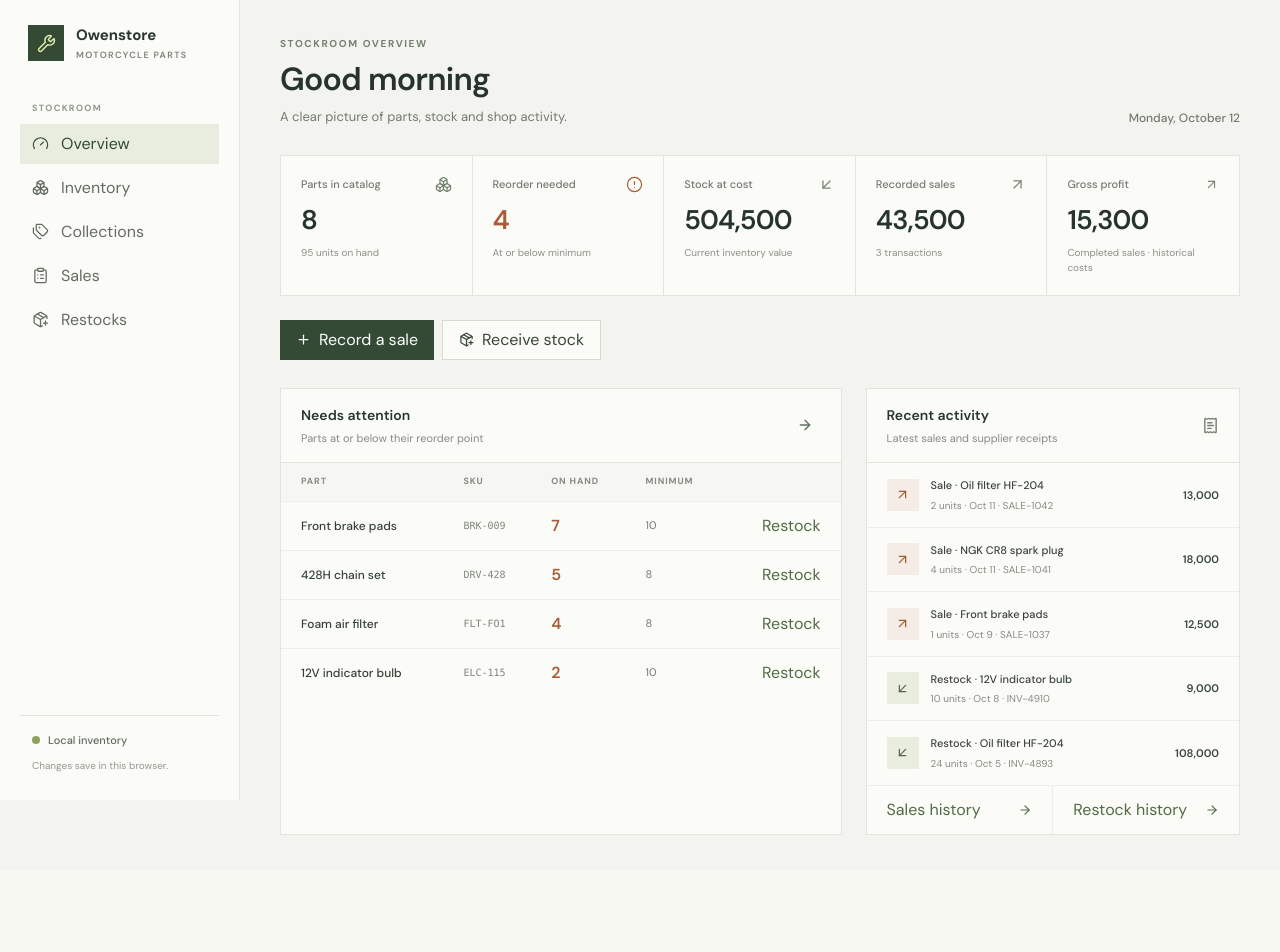
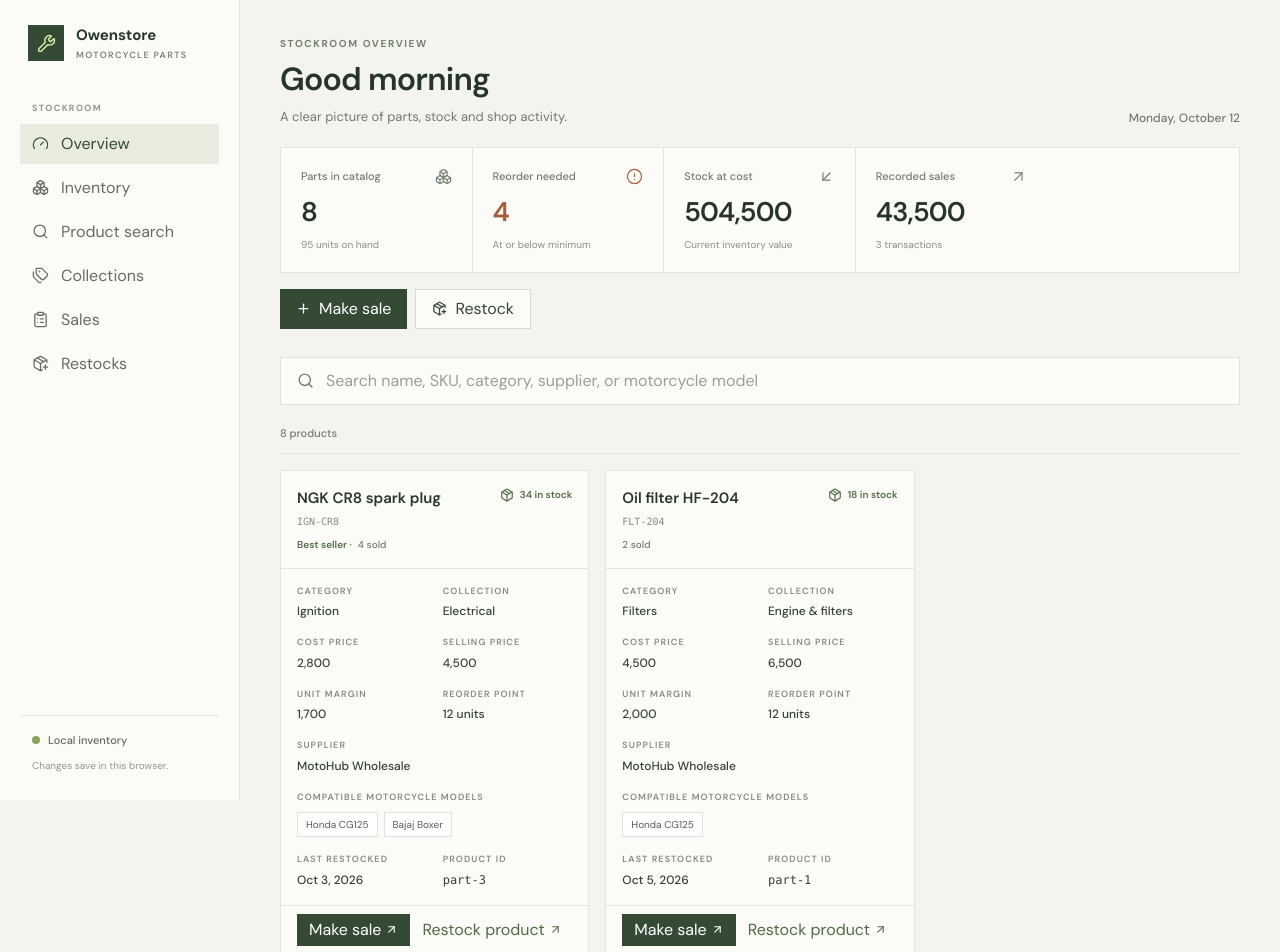
Before and after one commit to Nellyojay/owenstore, a React (Vite) app: page / in a window 1280 px wide. Shown: the top 952 px of the page. Before the commit the page ends 871 px from the top, so only its background shows below. Built offline with nearby package versions, Linux system fonts and the light colour scheme.

Commit message:
feat: add product search functionality

```diff
--- a/src/app/components/header.tsx
+++ b/src/app/components/header.tsx
@@ -1,10 +1,11 @@
-import { Boxes, ClipboardList, Gauge, Menu, PackagePlus, Tags, Wrench, X } from 'lucide-react'
+import { Boxes, ClipboardList, Gauge, Menu, PackagePlus, Search, Tags, Wrench, X } from 'lucide-react'
 import { useState } from 'react'
 import { Link, NavLink } from 'react-router-dom'
 
 const navigation = [
   { to: '/', label: 'Overview', icon: Gauge, end: true },
   { to: '/inventory', label: 'Inventory', icon: Boxes },
+  { to: '/products', label: 'Product search', icon: Search },
   { to: '/collections', label: 'Collections', icon: Tags },
   { to: '/sales', label: 'Sales', icon: ClipboardList },
   { to: '/restocks', label: 'Restocks', icon: PackagePlus },
--- a/src/app/pages/landing-page.tsx
+++ b/src/app/pages/landing-page.tsx
@@ -1,5 +1,6 @@
 import { ArrowDownLeft, ArrowRight, ArrowUpRight, Boxes, CircleAlert, PackagePlus, Plus, ReceiptText } from 'lucide-react'
 import { Link, useOutletContext } from 'react-router-dom'
+import { ProductSearchSection } from './product-search-page'
 import type { AppOutletContext } from '../types'
 
 const formatAmount = (amount: number) => new Intl.NumberFormat('en-US', { maximumFractionDigits: 0 }).format(amount)
@@ -7,7 +8,7 @@ const formatDate = (date: string) => new Intl.DateTimeFormat('en', { month: 'sho
 const todayLabel = new Intl.DateTimeFormat('en', { weekday: 'long', month: 'long', day: 'numeric' }).format(new Date())
 
 export function LandingPage() {
-  const { inventory, restocks, sales, profit } = useOutletContext<AppOutletContext>()
+  const { inventory, restocks, sales } = useOutletContext<AppOutletContext>()
   const lowStockItems = inventory.filter((item) => item.stock <= item.reorderPoint)
   const unitsOnHand = inventory.reduce((total, item) => total + item.stock, 0)
   const stockValue = inventory.reduce((total, item) => total + item.stock * item.unitCost, 0)
@@ -22,11 +23,11 @@ export function LandingPage() {
     { label: 'Reorder needed', value: lowStockItems.length, note: 'At or below minimum', icon: CircleAlert, alert: lowStockItems.length > 0 },
     { label: 'Stock at cost', value: formatAmount(stockValue), note: 'Current inventory value', icon: ArrowDownLeft },
     { label: 'Recorded sales', value: formatAmount(salesValue), note: `${sales.length} transactions`, icon: ArrowUpRight },
-    { label: 'Gross profit', value: formatAmount(profit), note: 'Completed sales · historical costs', icon: ArrowUpRight },
   ]
 
   return (
     <main className="mx-auto max-w-360 px-4 py-7 sm:px-7 sm:py-9 lg:px-10">
+      <section className="flex min-h-full flex-col justify-center sm:min-h-[calc(100svh-8rem)] lg:min-h-0">
         <div className="flex flex-wrap items-end justify-between gap-4">
           <div>
             <p className="text-[10px] font-bold uppercase tracking-[0.16em] text-[#75816f]">Stockroom overview</p>
@@ -36,9 +37,9 @@ export function LandingPage() {
           <p className="text-[12px] font-medium text-[#737a70]">{todayLabel}</p>
         </div>
 
-      <section aria-label="Shop summary" className="mt-7 grid border border-[#e2e5dc] bg-[#fbfcf8] sm:grid-cols-2 xl:grid-cols-5">
+        <section aria-label="Shop summary" className="mt-5 grid grid-cols-2 border border-[#e2e5dc] bg-[#fbfcf8] xl:grid-cols-5">
           {metrics.map(({ label, value, note, icon: Icon, alert }) => (
-          <div key={label} className="flex min-h-29 items-start justify-between border-b border-[#e2e5dc] p-4 last:border-b-0 sm:p-5 xl:border-b-0 xl:border-r xl:last:border-r-0">
+            <div key={label} className="flex min-h-24 items-start justify-between border-b border-[#e2e5dc] p-3 odd:border-r last:border-b-0 sm:min-h-29 sm:p-5 xl:border-b-0 xl:border-r xl:last:border-r-0">
               <div>
                 <p className="text-[11px] font-medium text-[#737a70]">{label}</p>
                 <p className={`mt-2 text-[27px] font-semibold tabular-nums tracking-[-0.03em] ${alert ? 'text-[#a85c39]' : 'text-[#26342b]'}`}>{value}</p>
@@ -49,10 +50,13 @@ export function LandingPage() {
           ))}
         </section>
 
-      <div className="mt-6 flex flex-wrap items-center gap-2">
-        <Link to="/sales" className="inline-flex h-10 items-center gap-2 bg-[#344a35] px-4 text-[12px] font-semibold text-white transition-colors hover:bg-[#293c2b]"><Plus size={15} /> Record a sale</Link>
-        <Link to="/restocks" className="inline-flex h-10 items-center gap-2 border border-[#d6dbd0] bg-[#fbfcf8] px-4 text-[12px] font-semibold text-[#39463a] transition-colors hover:bg-[#eef1e9]"><PackagePlus size={15} /> Receive stock</Link>
+        <div className="mt-4 flex flex-wrap items-center gap-2">
+          <Link to="/sales" className="inline-flex h-10 items-center gap-2 bg-[#344a35] px-4 text-[12px] font-semibold text-white transition-colors hover:bg-[#293c2b]"><Plus size={15} /> Make sale</Link>
+          <Link to="/restocks" className="inline-flex h-10 items-center gap-2 border border-[#d6dbd0] bg-[#fbfcf8] px-4 text-[12px] font-semibold text-[#39463a] transition-colors hover:bg-[#eef1e9]"><PackagePlus size={15} /> Restock</Link>
         </div>
+      </section>
+
+      <ProductSearchSection />
 
       <div className="mt-7 grid gap-6 xl:grid-cols-[1.2fr_0.8fr]">
         <section className="min-w-0 border border-[#e2e5dc] bg-[#fbfcf8]">
--- /dev/null
+++ b/src/app/pages/product-search-page.tsx
@@ -0,0 +1,185 @@
+import { ArrowUpRight, CircleAlert, Package, Search, X } from 'lucide-react'
+import { useState } from 'react'
+import { Link } from 'react-router-dom'
+import { store } from '../../data/store'
+import { formatAmount, formatDate } from '../constants/format'
+
+const detailLabel = 'text-[9px] font-semibold uppercase tracking-[0.12em] text-[#858b82]'
+const detailValue = 'mt-1 text-[12px] font-medium text-[#344137]'
+
+export function ProductSearchSection() {
+  const [query, setQuery] = useState('')
+  const normalizedQuery = query.trim().toLowerCase()
+  const soldQuantities = new Map<string, number>()
+
+  for (const sale of store.sales) {
+    if (sale.status !== 'completed') continue
+
+    for (const item of sale.items) {
+      soldQuantities.set(item.productId, (soldQuantities.get(item.productId) ?? 0) + item.quantity)
+    }
+  }
+
+  const products = store.products
+    .map((product) => ({ product, quantitySold: soldQuantities.get(product.id) ?? 0 }))
+    .filter(({ product }) => {
+      const category = store.categories.find((entry) => entry.id === product.categoryId)?.name ?? ''
+      const searchableContent = [
+        product.name,
+        product.sku,
+        product.category,
+        category,
+        product.supplier,
+        ...product.compatibleMotorcycleModels,
+      ].join(' ').toLowerCase()
+
+      return searchableContent.includes(normalizedQuery)
+    })
+    .sort((first, second) => second.quantitySold - first.quantitySold)
+
+  return (
+    <section aria-label="Search products" className="mt-7">
+      <label className="mt-6 flex h-12 items-center gap-3 border border-[#dfe3da] bg-[#fbfcf8] px-4 focus-within:border-[#788c68]">
+        <Search size={17} className="shrink-0 text-[#75816f]" />
+        <input
+          type="search"
+          value={query}
+          onChange={(event) => setQuery(event.target.value)}
+          placeholder="Search name, SKU, category, supplier, or motorcycle model"
+          className="min-w-0 flex-1 bg-transparent text-[13px] text-[#29362d] outline-none placeholder:text-[#9a9f97]"
+        />
+        {query && (
+          <button
+            type="button"
+            aria-label="Clear search"
+            onClick={() => setQuery('')}
+            className="flex h-8 w-8 items-center justify-center text-[#737a70] hover:bg-[#eef1e9]"
+          >
+            <X size={15} />
+          </button>
+        )}
+      </label>
+
+      <div className="mt-5 flex items-center justify-between border-b border-[#e2e5dc] pb-3">
+        <p className="text-[11px] font-medium text-[#737a70]">
+          {products.length} {products.length === 1 ? 'product' : 'products'}
+          {normalizedQuery && ' found'}
+        </p>
+        {normalizedQuery && <p className="max-w-[60%] truncate text-[11px] text-[#858b82]">“{query.trim()}”</p>}
+      </div>
+
+      {products.length > 0 ? (
+        <section aria-label="Product search results" className="mt-4 grid gap-4 md:grid-cols-2 xl:grid-cols-3">
+          {products.slice(0, 2).map(({ product, quantitySold }, index) => {
+            const category = store.categories.find((entry) => entry.id === product.categoryId)
+            const lowStock = product.quantity <= product.reorderPoint
+            const isBestSeller = index === 0 && quantitySold > 0
+
+            return (
+              <article key={product.id} className="flex min-w-0 flex-col border border-[#e2e5dc] bg-[#fbfcf8]">
+                <header className="flex items-start justify-between gap-3 border-b border-[#e2e5dc] p-4">
+                  <div className="min-w-0">
+                    <h2 className="text-[15px] font-semibold text-[#29362d]">{product.name}</h2>
+                    <p className="mt-1 font-mono text-[10px] text-[#858b82]">{product.sku}</p>
+                    <p className="mt-2 text-[10px] font-medium text-[#737a70]">
+                      {isBestSeller && <span className="mr-1.5 font-semibold text-[#526b45]">Best seller ·</span>}
+                      {quantitySold} sold
+                    </p>
+                  </div>
+                  <span className={`inline-flex shrink-0 items-center gap-1.5 text-[10px] font-semibold ${lowStock ? 'text-[#a85c39]' : 'text-[#526b45]'}`}>
+                    {lowStock ? <CircleAlert size={14} /> : <Package size={14} />}
+                    {product.quantity} in stock
+                  </span>
+                </header>
+
+                <div className="grid flex-1 grid-cols-2 gap-x-4 gap-y-4 p-4">
+                  <div>
+                    <p className={detailLabel}>Category</p>
+                    <p className={detailValue}>{product.category}</p>
+                  </div>
+                  <div>
+                    <p className={detailLabel}>Collection</p>
+                    <p className={detailValue}>{category?.name ?? 'Unassigned'}</p>
+                  </div>
+                  <div>
+                    <p className={detailLabel}>Cost price</p>
+                    <p className={detailValue}>{formatAmount(product.costPrice)}</p>
+                  </div>
+                  <div>
+                    <p className={detailLabel}>Selling price</p>
+                    <p className={detailValue}>{formatAmount(product.sellingPrice)}</p>
+                  </div>
+                  <div>
+                    <p className={detailLabel}>Unit margin</p>
+                    <p className={detailValue}>{formatAmount(product.sellingPrice - product.costPrice)}</p>
+                  </div>
+                  <div>
+                    <p className={detailLabel}>Reorder point</p>
+                    <p className={detailValue}>{product.reorderPoint} units</p>
+                  </div>
+                  <div className="col-span-2">
+                    <p className={detailLabel}>Supplier</p>
+                    <p className={detailValue}>{product.supplier}</p>
+                  </div>
+                  <div className="col-span-2">
+                    <p className={detailLabel}>Compatible motorcycle models</p>
+                    {product.compatibleMotorcycleModels.length > 0 ? (
+                      <div className="mt-2 flex flex-wrap gap-1.5">
+                        {product.compatibleMotorcycleModels.map((model) => (
+                          <span key={model} className="border border-[#dfe3da] bg-white px-2 py-1 text-[10px] text-[#526052]">{model}</span>
+                        ))}
+                      </div>
+                    ) : (
+                      <p className={detailValue}>Not specified</p>
+                    )}
+                  </div>
+                  <div>
+                    <p className={detailLabel}>Last restocked</p>
+                    <p className={detailValue}>{formatDate(product.lastRestocked)}</p>
+                  </div>
+                  <div>
+                    <p className={detailLabel}>Product ID</p>
+                    <p className={`${detailValue} truncate font-mono text-[10px]`} title={product.id}>{product.id}</p>
+                  </div>
+                </div>
+
+                <footer className="flex items-center gap-3 border-t border-[#e2e5dc] px-4 py-2">
+                  <Link
+                    to={`/sales?item=${product.id}`}
+                    className="inline-flex h-8 items-center gap-1 bg-[#344a35] px-3 text-[10px] font-semibold text-white hover:bg-[#293c2b]"
+                  >
+                    Make sale <ArrowUpRight size={13} />
+                  </Link>
+                  <Link
+                    to={`/restocks?item=${product.id}`}
+                    className="inline-flex h-8 items-center gap-1 text-[10px] font-semibold text-[#526b45] hover:underline"
+                  >
+                    Restock product <ArrowUpRight size={13} />
+                  </Link>
+                </footer>
+              </article>
+            )
+          })}
+        </section>
+      ) : (
+        <div className="mt-4 border border-dashed border-[#d5dbd0] px-5 py-14 text-center">
+          <Search size={20} className="mx-auto text-[#899285]" />
+          <p className="mt-3 text-[13px] font-medium text-[#364137]">No products found</p>
+          <p className="mt-1 text-[11px] text-[#858b82]">Try a different name, SKU, supplier, or model.</p>
+        </div>
+      )}
+    </section>
+  )
+}
+
+export function ProductSearchPage() {
+  return (
+    <main className="mx-auto max-w-360 px-4 py-7 sm:px-7 sm:py-9 lg:px-10">
+      <div>
+        <p className="text-[10px] font-bold uppercase tracking-[0.16em] text-[#75816f]">Product catalog</p>
+        <h1 className="mt-1 text-[27px] font-semibold tracking-tight text-[#26342b] sm:text-[32px]">Product search</h1>
+      </div>
+      <ProductSearchSection />
+    </main>
+  )
+}
--- a/src/app/pages/sales-page.tsx
+++ b/src/app/pages/sales-page.tsx
@@ -1,6 +1,6 @@
 import { ArrowUpRight, ReceiptText } from 'lucide-react'
 import { useState, type FormEvent } from 'react'
-import { useOutletContext } from 'react-router-dom'
+import { useOutletContext, useSearchParams } from 'react-router-dom'
 import { formatAmount, formatDate, todayISO } from '../constants/format'
 import type { AppOutletContext } from '../types'
 
@@ -9,9 +9,14 @@ const labelClass = 'mb-1.5 block text-[10px] font-semibold text-[#656e63]'
 
 export function SalesPage() {
   const { inventory, sales, recordSale } = useOutletContext<AppOutletContext>()
-  const [selectedItemId, setSelectedItemId] = useState(inventory[0]?.id ?? '')
+  const [searchParams] = useSearchParams()
+  const requestedItemId = searchParams.get('item')
+  const initialItemId = inventory.some((item) => item.id === requestedItemId)
+    ? requestedItemId ?? ''
+    : inventory[0]?.id ?? ''
+  const [selectedItemId, setSelectedItemId] = useState(initialItemId)
   const [quantity, setQuantity] = useState(1)
-  const [unitPrice, setUnitPrice] = useState(inventory[0]?.salePrice ?? 0)
+  const [unitPrice, setUnitPrice] = useState(inventory.find((item) => item.id === initialItemId)?.salePrice ?? 0)
   const [date, setDate] = useState(todayISO())
   const [reference, setReference] = useState('')
   const [notice, setNotice] = useState('')
--- a/src/app/routes.ts
+++ b/src/app/routes.ts
@@ -4,6 +4,7 @@ import { CollectionsPage } from './pages/collections-page'
 import { InventoryPage } from './pages/inventory-page'
 import { LandingPage } from './pages/landing-page'
 import { NotFoundPage } from './pages/not-found-page'
+import { ProductSearchPage } from './pages/product-search-page'
 import { RestocksPage } from './pages/restocks-page'
 import { SalesPage } from './pages/sales-page'
 
@@ -14,6 +15,7 @@ export const router = createHashRouter([
     children: [
       { index: true, Component: LandingPage },
       { path: 'inventory', Component: InventoryPage },
+      { path: 'products', Component: ProductSearchPage },
       { path: 'collections', Component: CollectionsPage },
       { path: 'sales', Component: SalesPage },
       { path: 'restocks', Component: RestocksPage },
```
Lines whose indentation alone changed are shown as unchanged.
